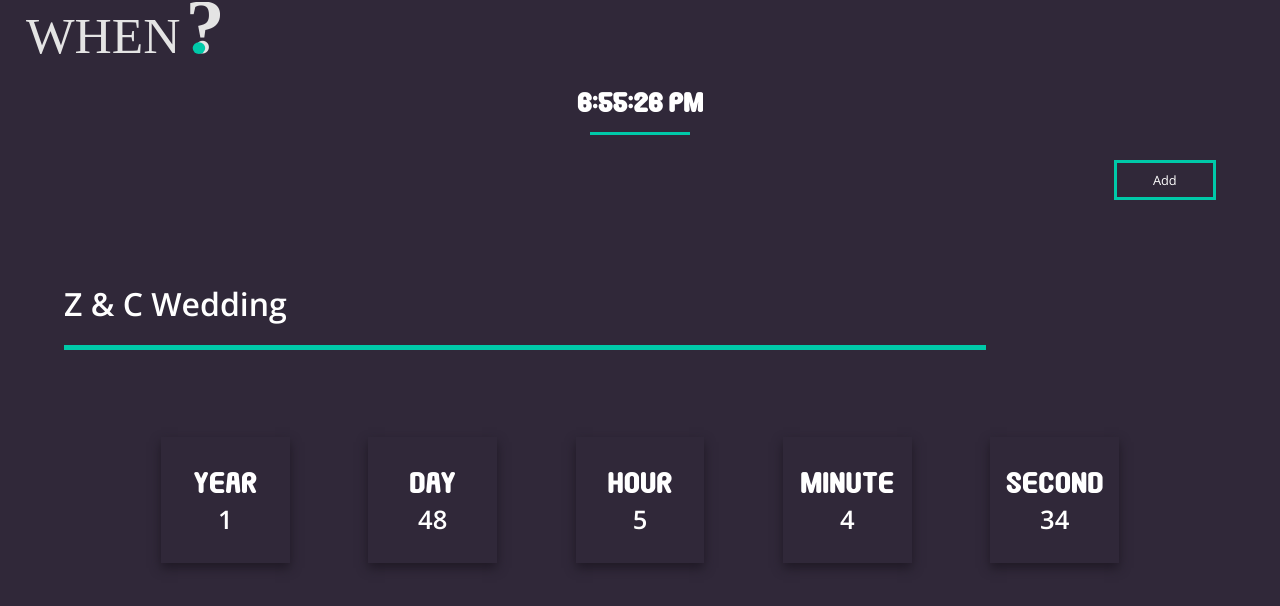
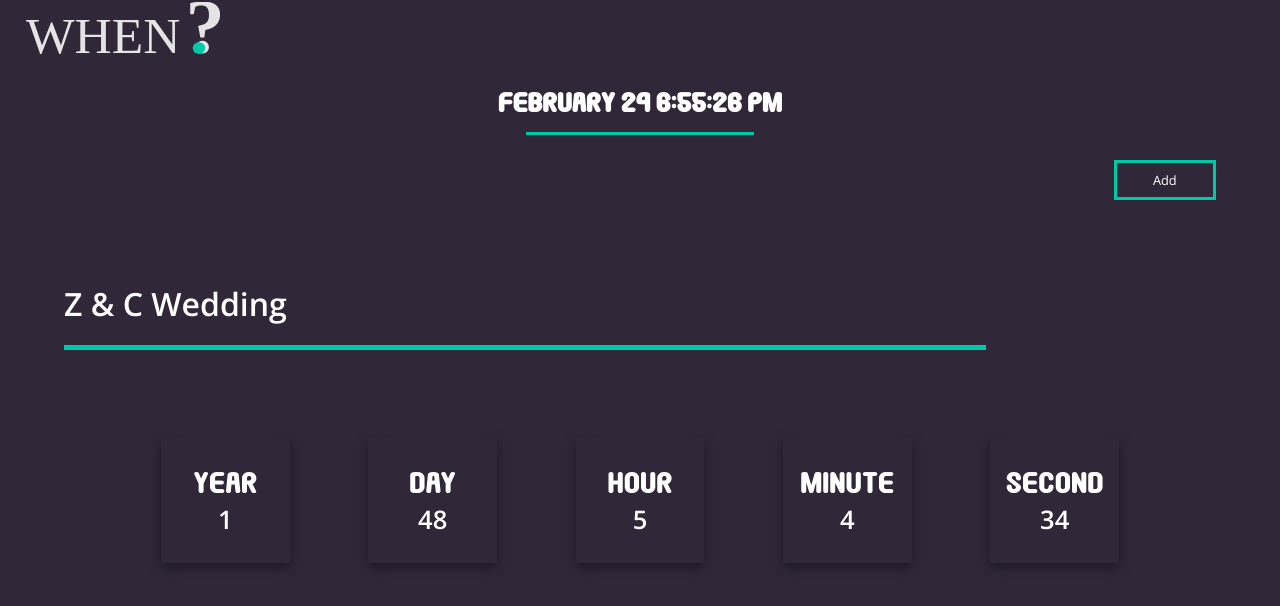
Before and after one commit to z-sanchez/when, a React (Create React App) app in the folder client/: page / in a window 1280 px wide. Shown: the top 606 px of the page. Built offline with nearby package versions, Linux system fonts and the light colour scheme.

Commit message:
Header now returns an updated clock. Turned it into fucntion component instead of jsx object

```diff
--- a/client/src/Layouts/Header/index.js
+++ b/client/src/Layouts/Header/index.js
@@ -23,7 +23,7 @@ function Header() {
             <img src={logo} alt="appLogo"/>
         </div>
         <div id="currentDate">
-            <h1>{currentTime.toLocaleTimeString()}</h1>
+            <h1>{currentTime.toLocaleString('default', { month: 'long' }) + " " + currentTime.getDate() + " " + currentTime.toLocaleTimeString()}</h1>
             <div className="countdown--bar"/>
         </div>
     </header>);
```
